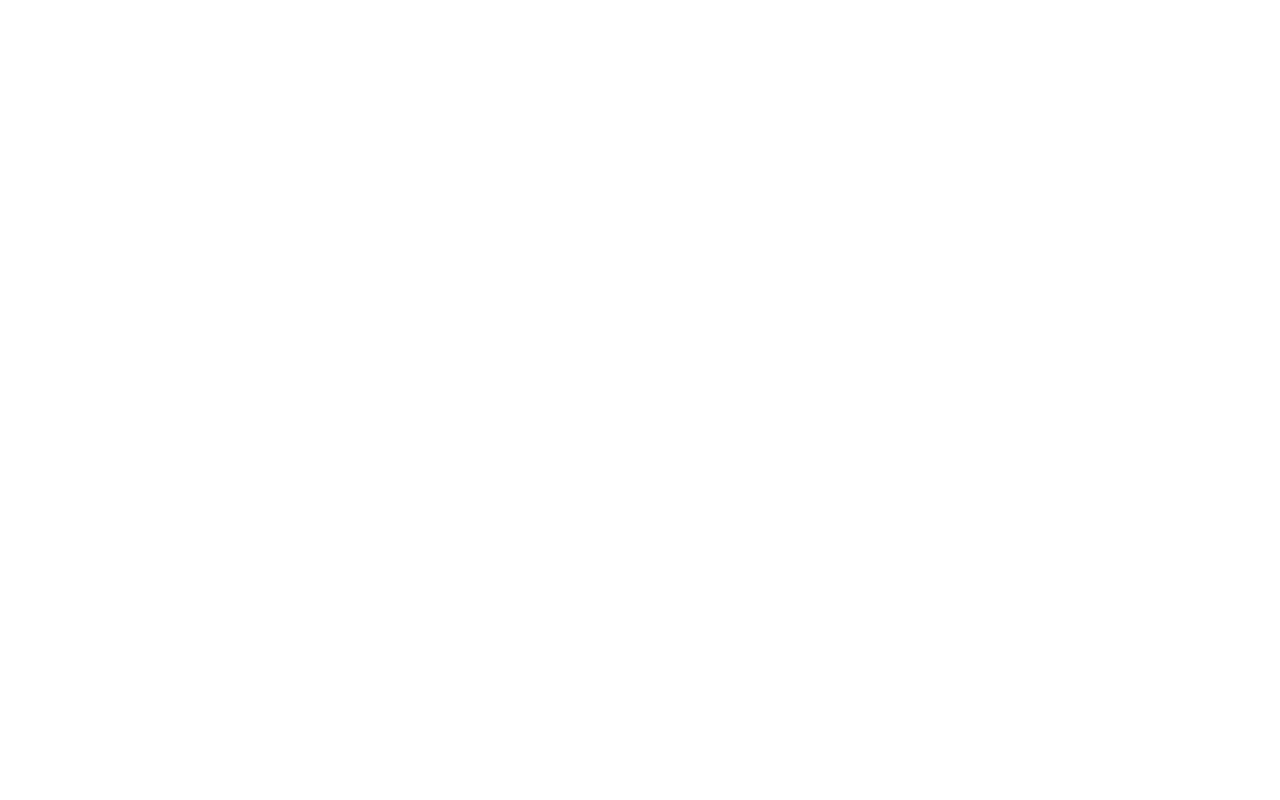
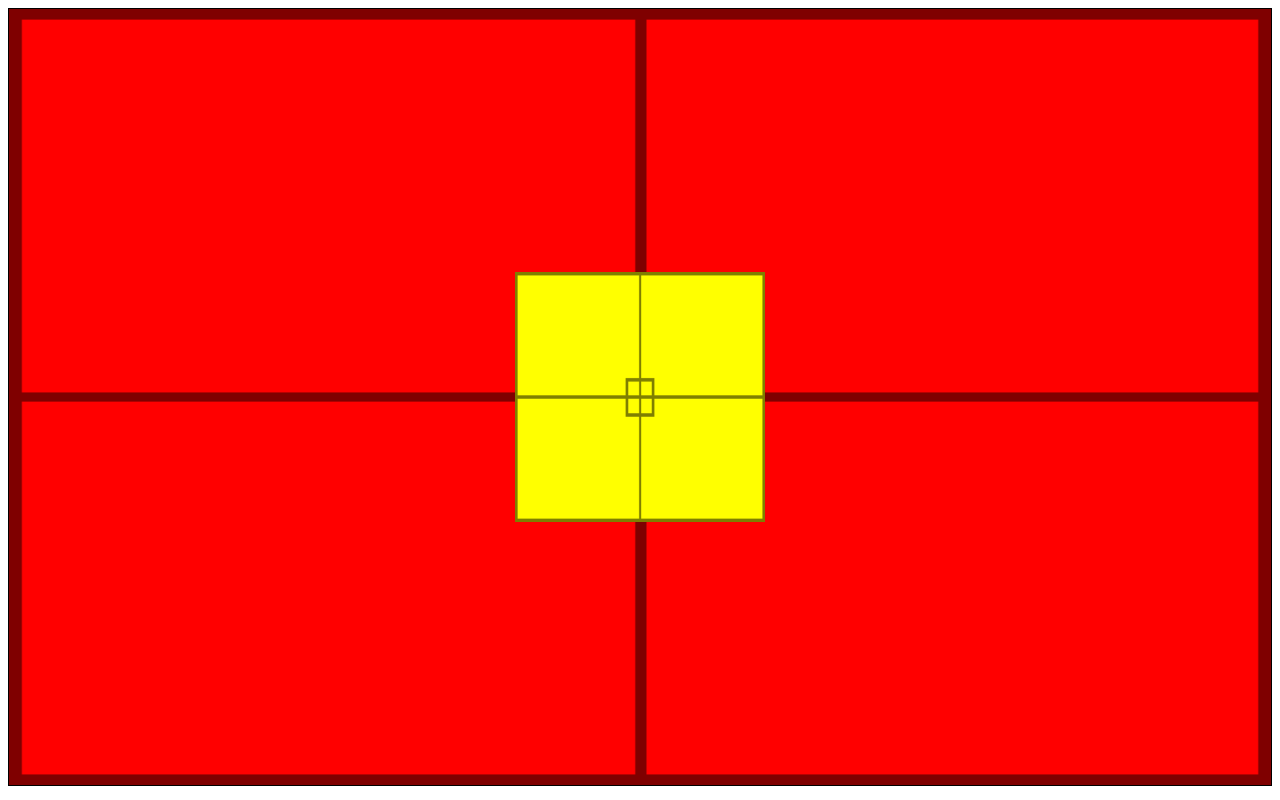
Before and after one commit to logan3103/html-css, a plain HTML site: page exercicios/ex022/fundo005.html in a window 1280 px wide. Drawn offline with Linux system fonts and the light colour scheme.

Commit message:
Update fundo005.html

```diff
--- a/exercicios/ex022/fundo005.html
+++ b/exercicios/ex022/fundo005.html
@@ -5,10 +5,37 @@
     <meta name="viewport" content="width=device-width, initial-scale=1.0">
     <title>posicionamento</title>
     <style>
+        #container{
+            position: relative;
+            background-repeat: no-repeat;
+            height: 97vh;
+            border: 1px solid black;
+            background-color: red;
+            background-image: url('imagens/target001.png');
+            background-size: 100% 100%;
+
+        }
+        #conteudo{
+            position: absolute;
+            background-color: yellow;
+            width: 250px;
+            height: 250px;
+            left: 50%;
+            top: 50%;
+            background-image: url('imagens/target001.png');
+            background-size: 100% 100%;
+
+            transform: translate(-50%, -50%);
+        }
 
     </style>
 </head>
 <body>
+<section id="container">
+    <article id="conteudo">
 
+
+    </article>
+</section>
 </body>
 </html>
```
